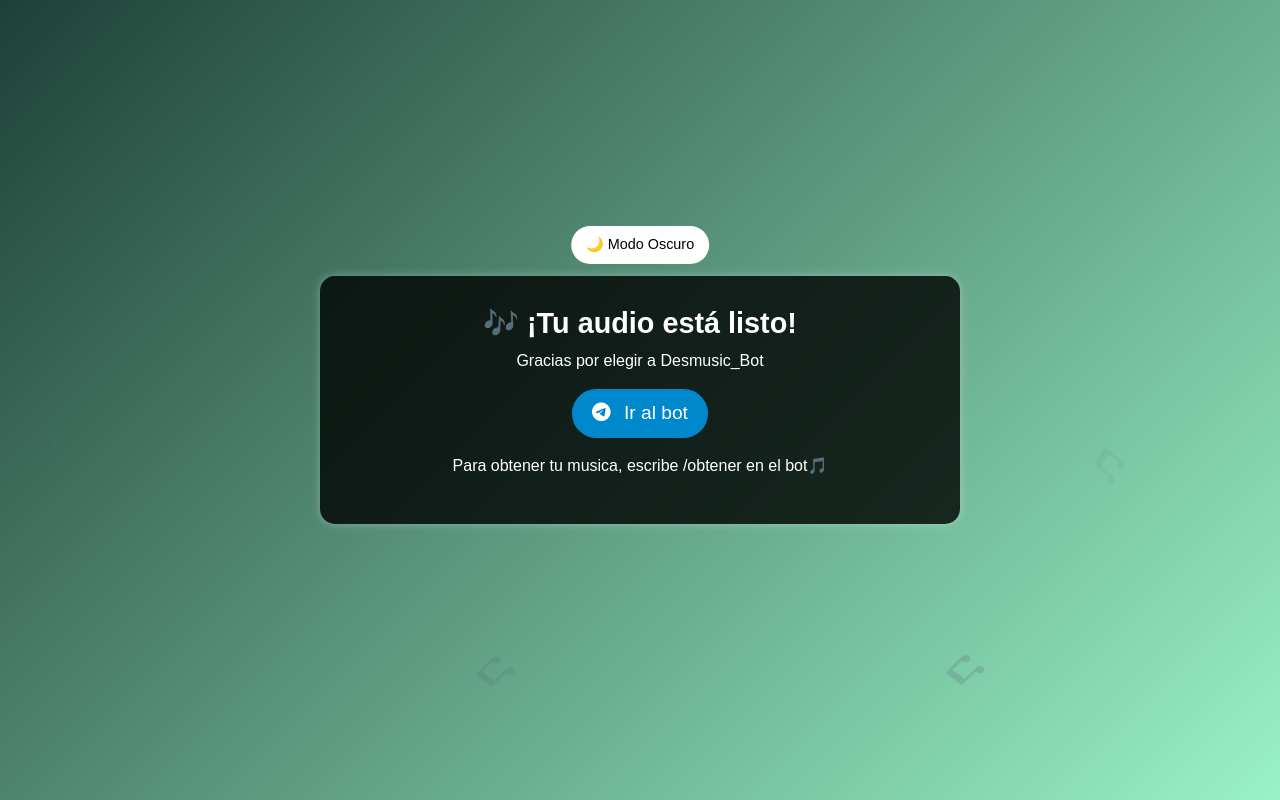
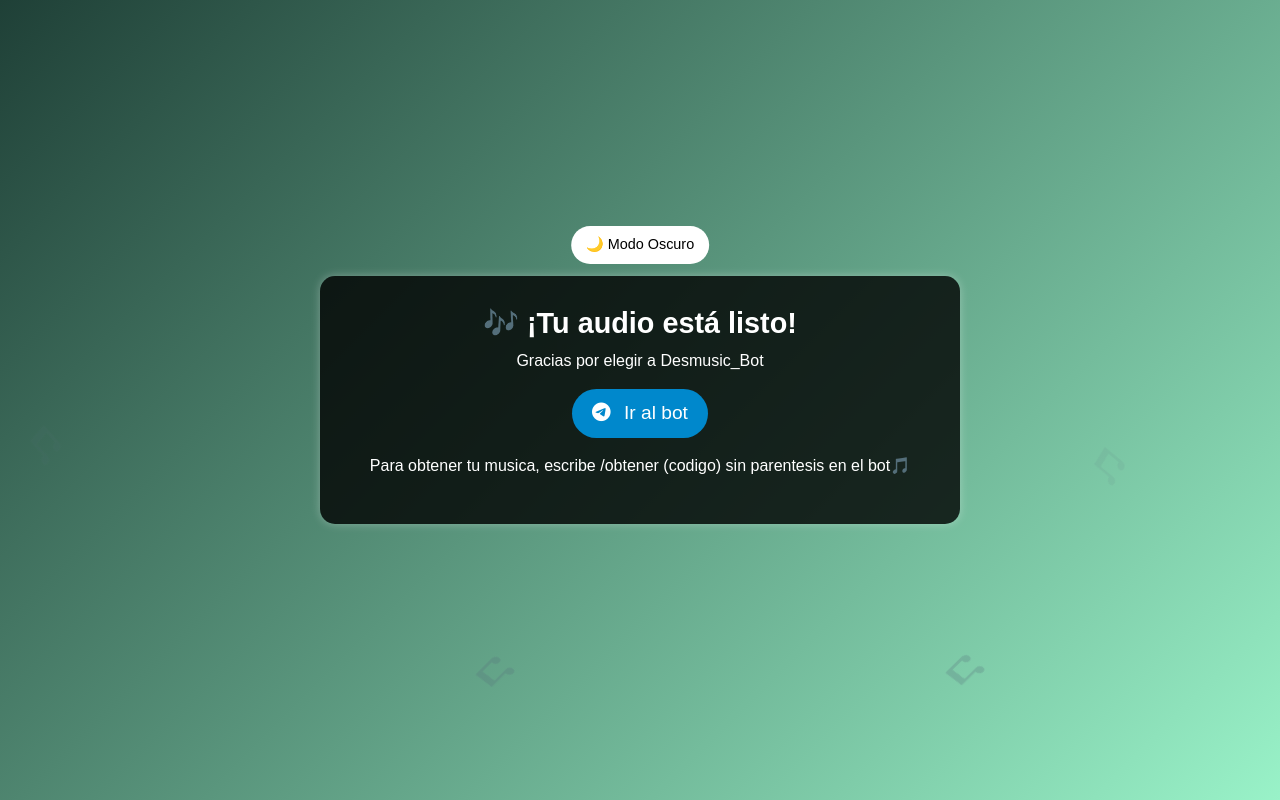
Before and after one commit to Mtpc9272070/Desmusic, a plain HTML site: page index.html in a window 1280 px wide. Shown: the top 800 px of the page. Drawn offline with nearby package versions, Linux system fonts and the light colour scheme.

Commit message:
Update index.html

```diff
--- a/index.html
+++ b/index.html
@@ -110,7 +110,7 @@
             <i class="fab fa-telegram"></i> Ir al bot
         </a>
 
-        <p class="mt-3">Para obtener tu musica, escribe /obtener en el bot🎵</p>
+        <p class="mt-3">Para obtener tu musica, escribe /obtener (codigo) sin parentesis en el bot🎵</p>
 
         <button class="toggle-theme" onclick="toggleTheme()">🌙 Modo Oscuro</button>
     </div>
```
